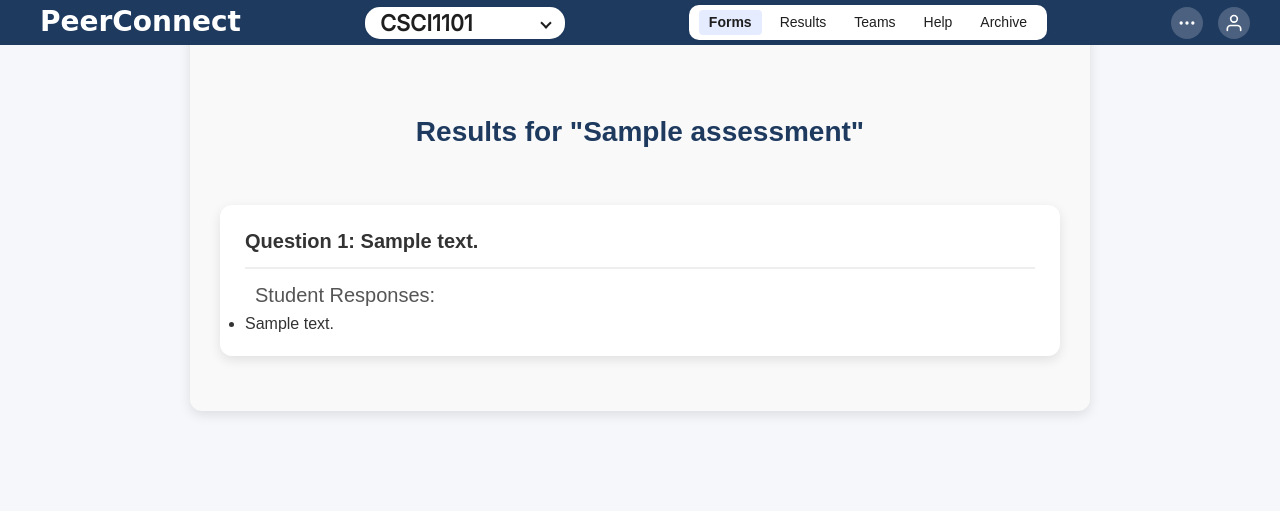
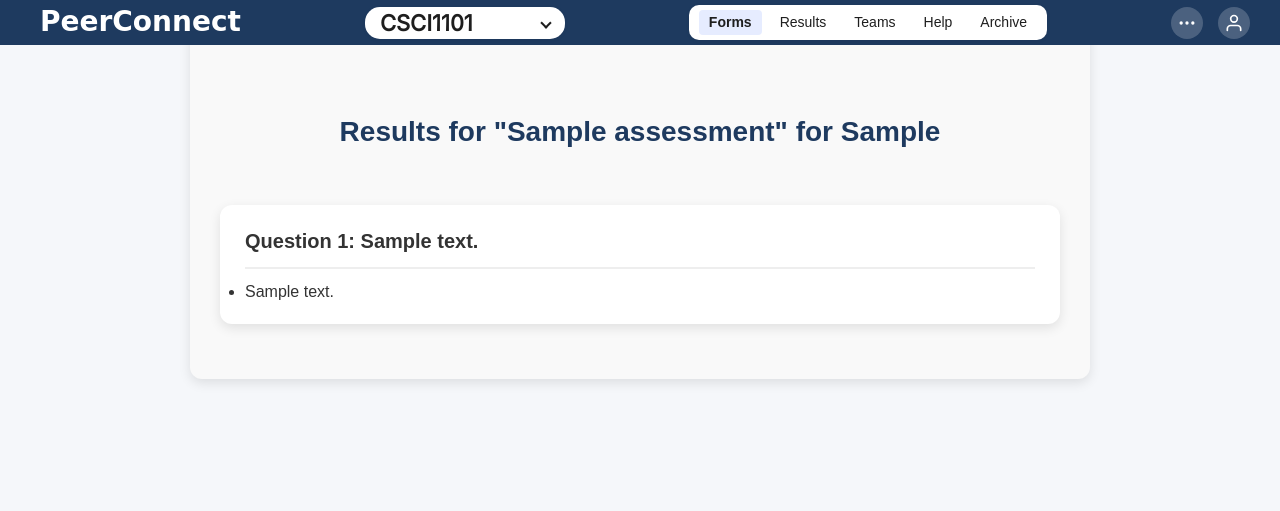
Before and after one commit to CSCI3356-Spring2025/404-Brain-not-Found, a Django app: page /student_results/1 in a window 1280 px wide. Shown: the top 511 px of the page. Run offline with Django 5.2, Linux system fonts and the light colour scheme; a user stored in the database is signed in; tables that the repository leaves empty hold one stand-in row (values such as "Sample post"); some web fonts are replaced.

Commit message:
students only see their results

```diff
--- a/PeerConnect/templates/PeerConnect/student_results.html
+++ b/PeerConnect/templates/PeerConnect/student_results.html
@@ -2,14 +2,14 @@
 
 {% block content %}
 <div class="summary-container">
-    <h1 class="greeting">Results for "{{ assessment.name }}"</h1>
+    <h1 class="greeting">Results for "{{ assessment.name }}" for {{ user.first_name }}</h1>
 
     {% for item in responses_by_question %}
       <div class="question-container">
         <div class="section-title">Question {{ forloop.counter }}: {{ item.question.text }}</div>
 
         {% if item.type == 'open' %}
-          <div class="results-title">Student Responses:</div>
+          <!--<div class="results-title">Student Responses:</div>-->
           <ul class="response-list">
             {% for response in item.responses %}
               <li class="response-item">{{ response }}</li>
@@ -18,7 +18,11 @@
 
         {% elif item.type == 'likert' %}
           <div class="results-title">
-            Average Rating: {{ item.average|floatformat:2 }}/5
+            Average rating for {{user.first_name}}: {{ item.average_student|floatformat:2 }}/5<br>
+            {% if item.team_name %}
+              Average rating for {{item.team_name}}: {{ item.average_team|floatformat:2 }}/5<br>
+            {% endif %}
+            Average rating for class: {{ item.average_class|floatformat:2 }}/5
           </div>
 
         {% endif %}
--- a/PeerConnect/views.py
+++ b/PeerConnect/views.py
@@ -63,10 +63,30 @@ def student_results(request, assessment_id):
     assessment = get_object_or_404(Assessment, id=assessment_id)
     questions = Question.objects.filter(assessment=assessment).order_by('order')
     question_responses = QuestionResponse.objects.filter(assessment=assessment)
+    current_student = get_object_or_404(StudentProfile, user=request.user)
+
+    student_team = None
+    for course in assessment.course.all():
+        try:
+            team = Team.objects.get(
+                members=current_student,
+                course=course
+            )
+            student_team = team
+            break
+        except Team.DoesNotExist:
+            continue
+        except Team.MultipleObjectsReturned:
+            student_team = Team.objects.filter(members=current_student, course=course).first()
+            break
+    team_members = []
+    if student_team:
+        team_members = StudentProfile.objects.filter(teams=student_team)
+
     responses_by_q = []
     for question in questions:
         if question.question_type == 'open':
-            responses = question_responses.filter(question=question)
+            responses = question_responses.filter(question=question, evaluated_student=current_student)
             sorted_responses = sorted(
                 [r.answer_text for r in responses],
                 key=lambda text: text.strip().split()[0].lower() if text.strip() else ''
@@ -75,16 +95,30 @@ def student_results(request, assessment_id):
             print(sorted_responses)
             responses_by_q.append({'question': question, 'type': 'open', 'responses': sorted_responses})
         else:
-            likert_values = question_responses.filter(question=question, answer_likert__isnull=False).values_list('answer_likert', flat=True)
-            if likert_values:
-                avg = sum(likert_values) / len(likert_values)
+            likert_values_class = question_responses.filter(question=question, answer_likert__isnull=False).values_list('answer_likert', flat=True)
+            if likert_values_class:
+                avg_class = sum(likert_values_class) / len(likert_values_class)
             else:
-                avg = None
-            responses_by_q.append({'question': question, 'type': 'likert', 'average': avg})
+                avg_class = None
+            likert_values_student = question_responses.filter(question=question, evaluated_student=current_student, answer_likert__isnull=False).values_list('answer_likert', flat=True)
+            if likert_values_student:
+                avg_student = sum(likert_values_student) / len(likert_values_student)
+            else:
+                avg_student = None
+            avg_team = None
+            team_name = None
+            if student_team:
+                likert_values_team = question_responses.filter(question=question, evaluated_student__in=list(team_members) + [current_student], answer_likert__isnull=False).values_list('answer_likert', flat=True)
+                if likert_values_team:
+                    avg_team = sum(likert_values_team) / len(likert_values_team)
+                    team_name = student_team.name
+
+            responses_by_q.append({'question': question, 'type': 'likert', 'average_class': avg_class, 'average_student': avg_student, 'average_team': avg_team, 'team_name': team_name})
 
 
 
     context = {
+        'user': request.user,
         'assessment': assessment,
         'responses_by_question': responses_by_q
     }
```
